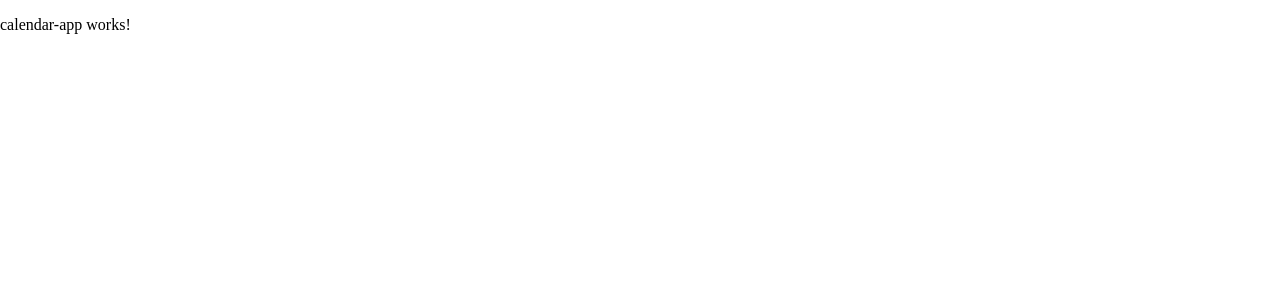
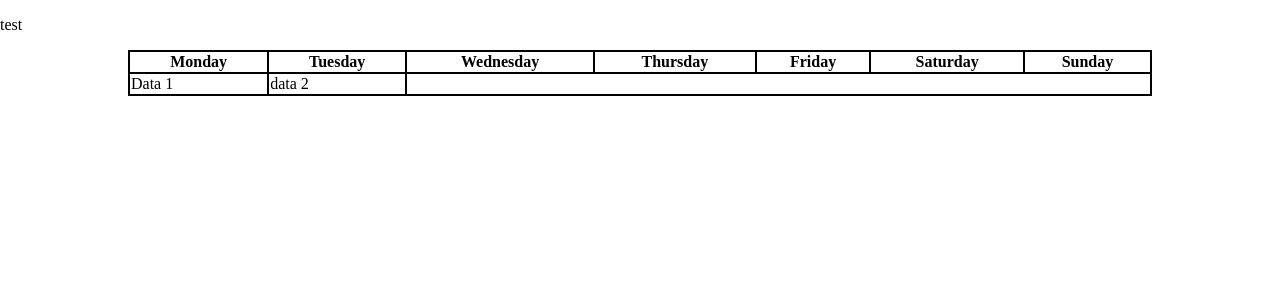
Before and after one commit to NickDAlimonte/portfolio, an Angular app: page /calendar in a window 1280 px wide. Shown: the top 300 px of the page. Built offline with nearby package versions, Linux system fonts and the light colour scheme.

Commit message:
Began building the calendar app. Placed the table and in the process of adjusting sizes

```diff
--- a/src/app/calendar-app/calendar-app.html
+++ b/src/app/calendar-app/calendar-app.html
@@ -1 +1,28 @@
-<p>calendar-app works!</p>
+<div class="informationInput">
+
+</div>
+
+<div class="calendar">
+    <p>test</p>
+    <table>
+        <thead>
+            <tr>
+                <th>Monday</th>
+                <th>Tuesday</th>
+                <th>Wednesday</th>
+                <th>Thursday</th>
+                <th>Friday</th>
+                <th>Saturday</th>
+                <th>Sunday</th>
+            </tr>
+        </thead>
+        <tbody>
+            <tr>
+                <td>Data 1</td>
+                <td>data 2</td>
+            </tr>
+        </tbody>
+    </table>
+
+
+</div>
--- a/src/app/calendar-app/calendar-app.scss
+++ b/src/app/calendar-app/calendar-app.scss
@@ -1,4 +1,10 @@
-h1{
-    font-size: 10em;
-    color: black;
+table, th, td{
+    grid-template-columns: repeat(7, 1fr);
+    border: 2px solid;
+    border-collapse: collapse;
 }
+
+table{
+    place-self: center;
+    width: 80%;
+}
--- a/src/app/portal-component/portal-component.html
+++ b/src/app/portal-component/portal-component.html
@@ -14,7 +14,7 @@
     <ul>
         <li>
             <img class="projectImage" alt="placeholder text">
-            <a href="/project1">Project 1</a>
+            <a href="/calendar">Project 1</a>
         </li>
 
         <li>
```
